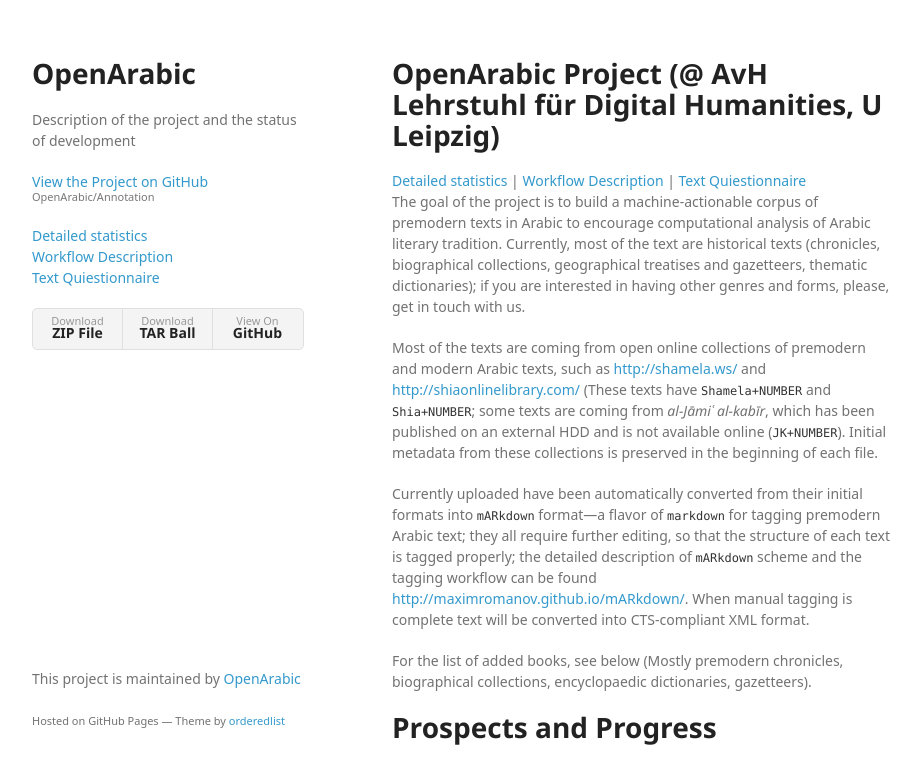
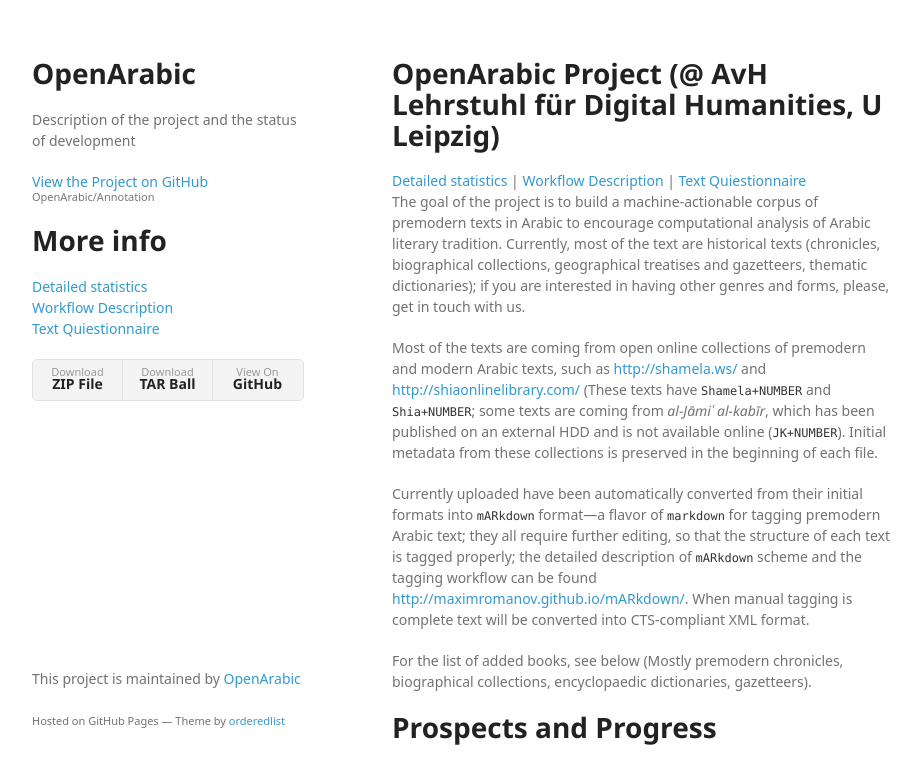
Before and after one commit to OpenArabic/Annotation, a plain HTML site: page index.html in a window 1280 px wide. Shown: the top 760 px of the page, without its empty margins (178-1099 px from the left). Drawn offline with Linux system fonts and the light colour scheme; a web font is replaced by a local one.

Commit message:
Update index.html

```diff
--- a/index.html
+++ b/index.html
@@ -20,6 +20,7 @@
 
         <p class="view"><a href="https://github.com/OpenArabic/Annotation">View the Project on GitHub <small>OpenArabic/Annotation</small></a></p>
 
+        <h1>More info</h1>
         <p class="view">
           <a href="https://github.com/OpenArabic/Annotation/blob/master/statistics.md">Detailed statistics</a><br>
           <a href="https://github.com/OpenArabic/Annotation/blob/master/workflow.md">Workflow Description</a><br>
```
